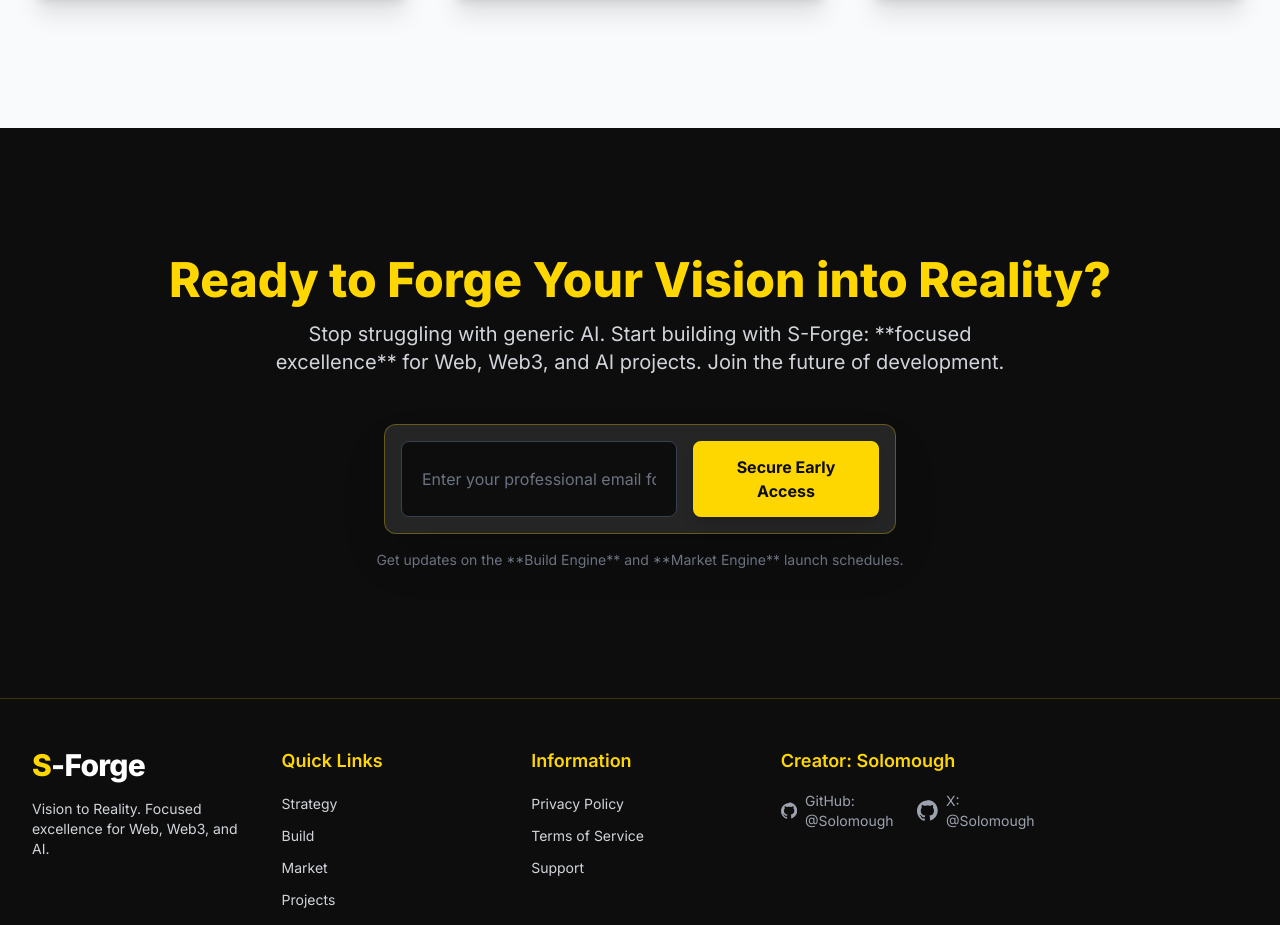
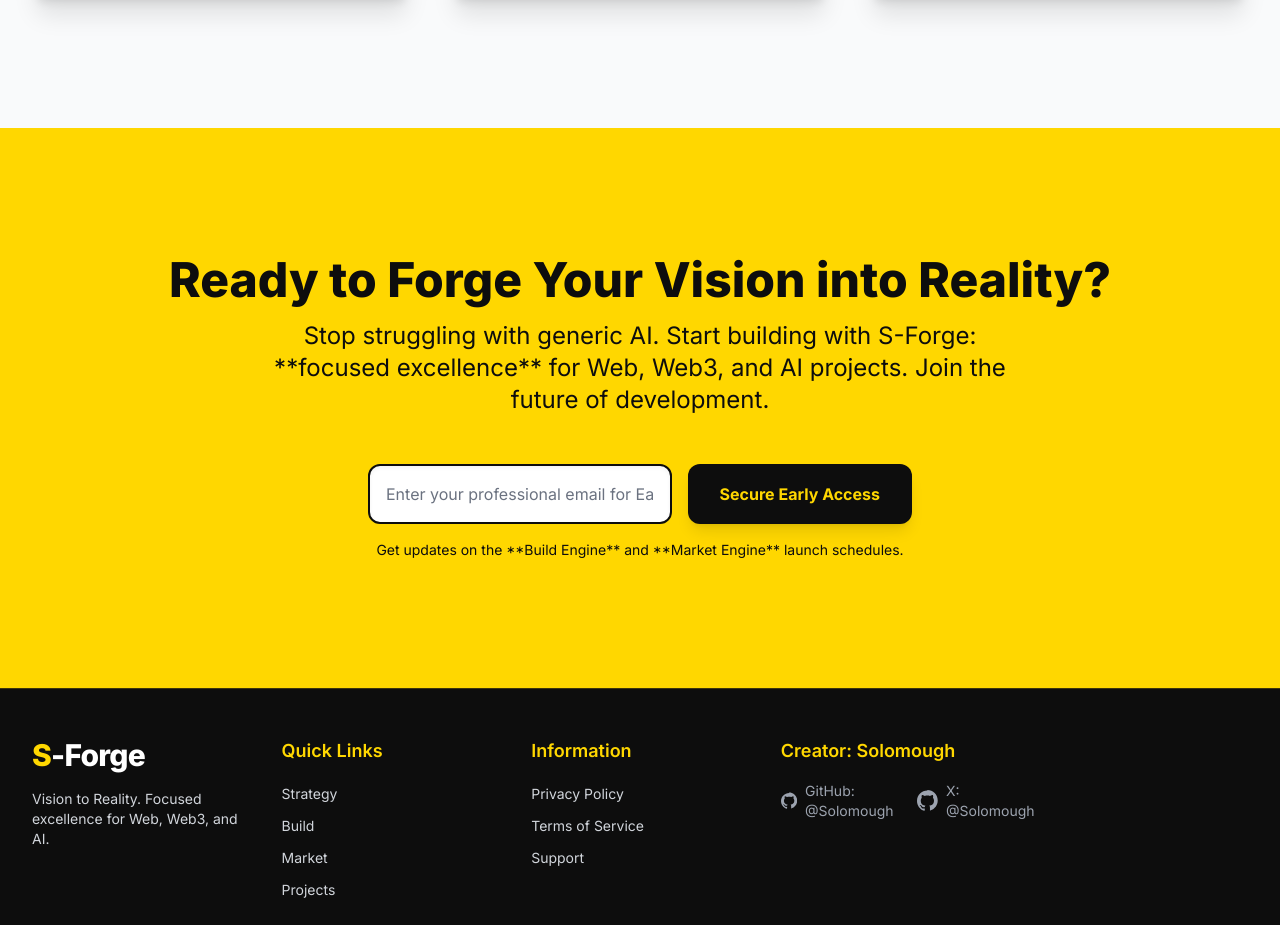
Before and after one commit to Solomough/s-forge, a React (Vite) app: page / in a window 1280 px wide. Shown: the part 2222-3147 px from the top of the page. Built offline with nearby package versions, Linux system fonts and the light colour scheme.

Commit message:
Update CallToActionSection.jsx

```diff
--- a/src/components/CallToActionSection.jsx
+++ b/src/components/CallToActionSection.jsx
@@ -1,72 +1,79 @@
 import { motion } from 'framer-motion';
 
-// Variants for the section entry (simple fade up)
-const ctaVariants = {
-  hidden: { opacity: 0, y: 50 },
-  visible: {
-    opacity: 1,
-    y: 0,
-    transition: {
-      duration: 0.7,
-      ease: "easeOut",
-      delay: 0.2
-    }
+const CallToActionSection = () => {
+  // Placeholder function for handling the early access signup
+  const handleEarlyAccess = (e) => {
+    e.preventDefault();
+    const emailInput = document.getElementById('earlyAccessEmail');
+    if (emailInput && emailInput.value) {
+      console.log(`[MARKET ENGINE] Capturing email for early access: ${emailInput.value}`);
+      // NOTE: In a production app, this would integrate with a backend service (e.g., Firebase, Mailchimp API)
+      alert(`Thank you for securing early access, ${emailInput.value}! We will be in touch.`);
+      emailInput.value = ''; // Clear the input
+    } else {
+      alert("Please enter a valid professional email.");
     }
   };
 
-const CallToActionSection = () => {
   return (
-    <motion.section
-      id="signup"
-      variants={ctaVariants}
-      initial="hidden"
-      whileInView="visible"
-      viewport={{ once: true, amount: 0.4 }}
-      // High-contrast background using the primary brand color (Black)
-      className="py-24 md:py-32 bg-s-primary"
+    <section className="py-20 md:py-32 bg-s-accent text-s-primary">
+      <div className="container mx-auto px-4 text-center">
+
+        <motion.h2
+          initial={{ opacity: 0, y: 20 }}
+          whileInView={{ opacity: 1, y: 0 }}
+          transition={{ duration: 0.6 }}
+          viewport={{ once: true, amount: 0.3 }}
+          className="text-3xl sm:text-4xl lg:text-5xl font-black mb-4"
         >
-      <div className="container mx-auto px-4 sm:px-6 lg:px-8 text-center">
+          Ready to Forge Your Vision into Reality?
+        </motion.h2>
 
-        {/* Main Headline (in Gold and White) */}
-        <h2 className="text-4xl sm:text-5xl font-extrabold text-s-accent mb-4">
-          Ready to Forge Your Vision into Reality?
-        </h2>
+        <motion.p
+          initial={{ opacity: 0, y: 20 }}
+          whileInView={{ opacity: 1, y: 0 }}
+          transition={{ duration: 0.6, delay: 0.2 }}
+          viewport={{ once: true, amount: 0.3 }}
+          className="text-xl sm:text-2xl font-medium max-w-3xl mx-auto mb-12"
+        >
+          Stop struggling with generic AI. Start building with S-Forge: **focused excellence** for Web, Web3, and AI projects. Join the future of development.
+        </motion.p>
 
-        {/* Subtitle / Value Proposition */}
-        <p className="text-xl text-gray-300 max-w-3xl mx-auto mb-12">
-          Stop struggling with generic AI. Start building with S-Forge: **focused excellence** for Web, Web3, and AI projects. Join the future of development.
-        </p>
-
-        {/* Signup Form Area */}
-        <div className="flex justify-center">
-          <form className="w-full max-w-lg flex flex-col sm:flex-row gap-4 p-4 bg-white/10 rounded-xl border border-s-accent/30 shadow-2xl">
-
-            {/* Email Input */}
+        <motion.form
+          onSubmit={handleEarlyAccess}
+          initial={{ opacity: 0, y: 20 }}
+          whileInView={{ opacity: 1, y: 0 }}
+          transition={{ duration: 0.6, delay: 0.4 }}
+          viewport={{ once: true, amount: 0.3 }}
+          className="max-w-xl mx-auto flex flex-col sm:flex-row gap-4 px-4"
+        >
           <input
+            id="earlyAccessEmail"
             type="email"
             placeholder="Enter your professional email for Early Access"
-              aria-label="Email for Early Access"
             required
-              className="flex-grow px-5 py-3 rounded-lg border border-gray-700 bg-s-primary text-white placeholder-gray-500 focus:ring-2 focus:ring-s-accent focus:border-s-accent transition duration-300"
+            className="flex-grow p-4 rounded-xl border-2 border-s-primary placeholder-gray-500 focus:outline-none focus:ring-4 focus:ring-s-primary/50 transition duration-300 shadow-inner text-s-primary"
           />
-
-            {/* Submit Button (CTA) */}
           <button
             type="submit"
-              className="px-8 py-3 bg-s-accent text-s-primary font-bold rounded-lg shadow-lg hover:bg-s-primary hover:text-s-accent border-2 border-s-accent transition duration-300 transform hover:scale-[1.03] focus:outline-none focus:ring-4 focus:ring-s-accent focus:ring-opacity-50"
+            className="px-8 py-4 bg-s-primary text-s-accent font-bold rounded-xl shadow-lg transition duration-300 hover:bg-gray-800 transform hover:scale-[1.02] active:scale-[0.98] focus:outline-none focus:ring-4 focus:ring-s-primary/50"
           >
             Secure Early Access
           </button>
+        </motion.form>
 
-          </form>
-        </div>
-
-        <p className="mt-4 text-sm text-gray-500">
+        <motion.p
+          initial={{ opacity: 0, y: 20 }}
+          whileInView={{ opacity: 1, y: 0 }}
+          transition={{ duration: 0.6, delay: 0.6 }}
+          viewport={{ once: true, amount: 0.3 }}
+          className="text-sm mt-4 opacity-80"
+        >
           Get updates on the **Build Engine** and **Market Engine** launch schedules.
-        </p>
+        </motion.p>
 
       </div>
-    </motion.section>
+    </section>
   );
 };
 
```
Lines whose indentation alone changed are shown as unchanged.
